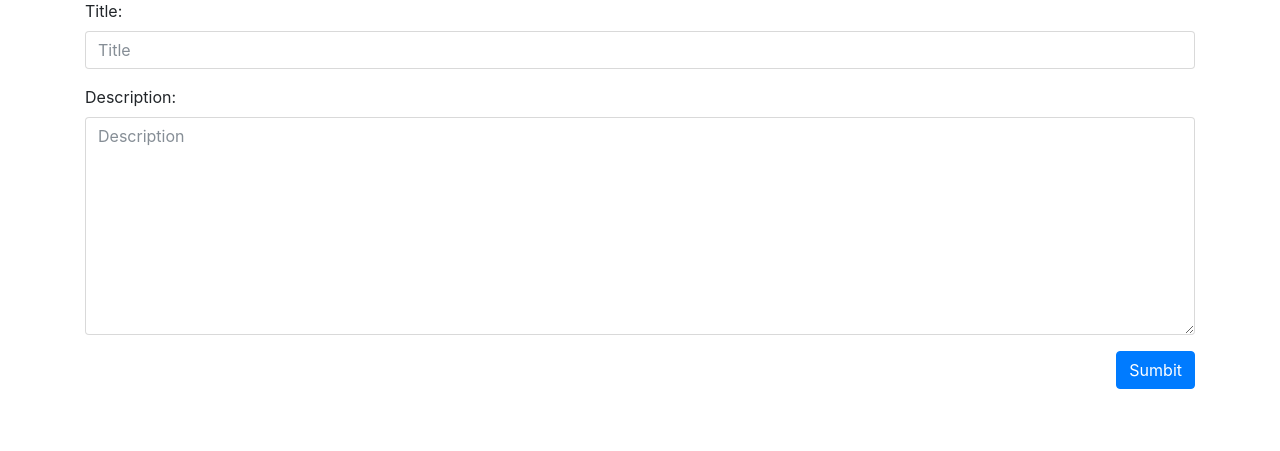
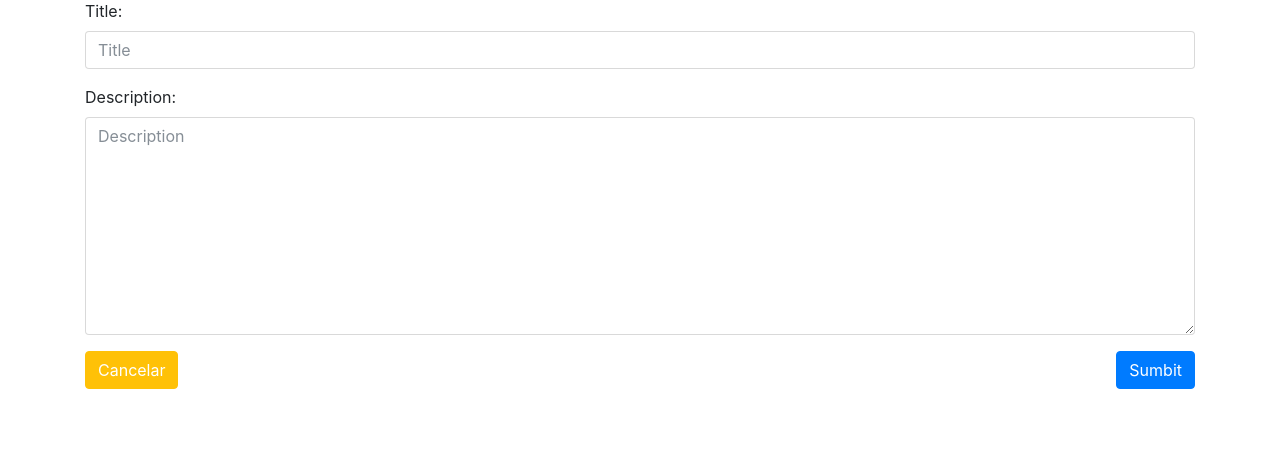
Before and after one commit to mperezlamadrid/dtasks, a Django app: page /list/1/create_task in a window 1280 px wide. Shown: the part 83-534 px from the top of the page. Run offline with Django 3.2, Linux system fonts and the light colour scheme; some libraries are stand-ins or nearby versions.

Commit message:
cacelar button added

```diff
--- a/app/static/app/css/general.css
+++ b/app/static/app/css/general.css
@@ -187,6 +187,17 @@ button.btn-secondary, button.btn-secondary:hover, .show>.btn.btn-secondary.dropd
     cursor: pointer;
 }
 
+#cancelar{
+    color: #fff;
+    cursor: pointer;
+    background-color: #ffc107;
+    border-color: #ffc107;
+}
+
+form input[type="submit"]{
+    cursor: pointer;
+}
+
 /* MEDIA QUERY */
 @media (max-width: 991px) {
     #reports-dropdown .dropdown-menu.show{
--- a/app/templates/app/todo_form.html
+++ b/app/templates/app/todo_form.html
@@ -5,5 +5,6 @@
      {% include '_form.html' %}
     <!-- {{ form.as_p }} -->
     <input class="btn btn-primary pull-right" type="submit" value="Sumbit" />
+    <a id="cancelar" class="btn btn-warning" href="" onClick="confirm('Are you sure?');window.history.back()">Cancelar</a>
 </form>
 {% endblock container %}
--- a/app/templates/app/todolist_form.html
+++ b/app/templates/app/todolist_form.html
@@ -5,5 +5,6 @@
      {% include '_form.html' %}
     <!-- {{ form.as_p }} -->
     <input class="btn btn-primary pull-right" type="submit" value="Create" />
+    <a id="cancelar" class="btn btn-warning" href="{% url 'app:index' %}" onClick="confirm('Are you sure?')">Cancelar</a>
 </form>
 {% endblock container %}
```
Also changed, not shown: 1 other file.
